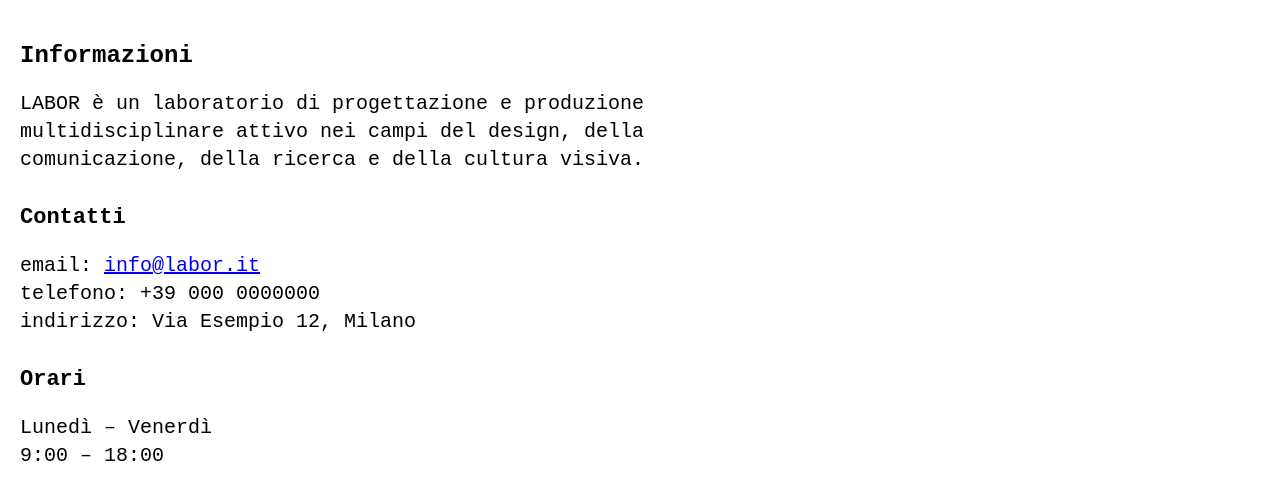
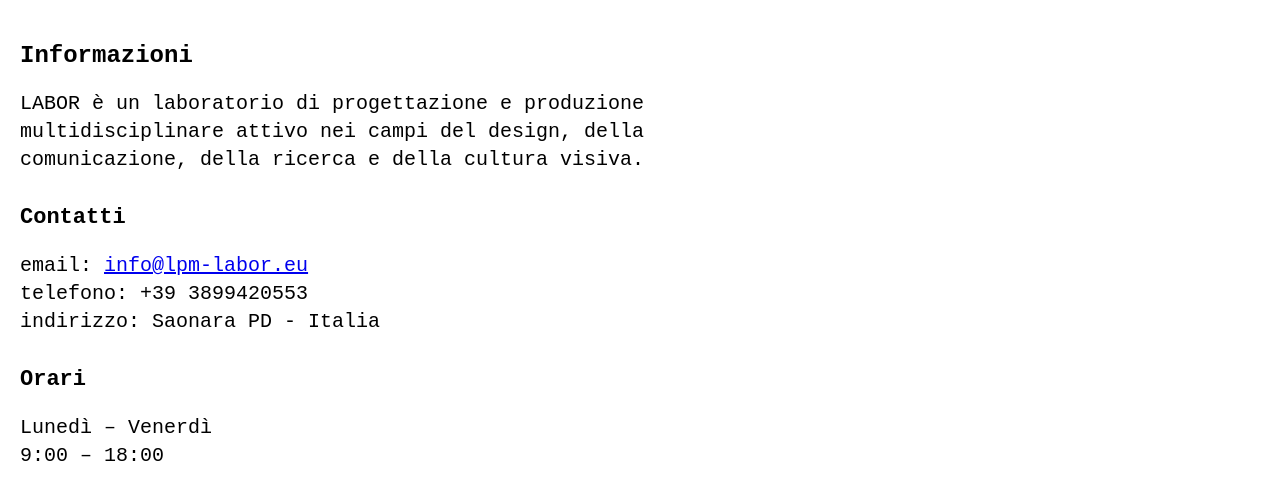
Before and after one commit to lpm-labor/labor-website, a plain HTML site: page info.html in a window 1280 px wide. Shown: the part 178-678 px from the top of the page. Drawn offline with Linux system fonts and the light colour scheme.

Commit message:
Update info.html

```diff
--- a/info.html
+++ b/info.html
@@ -104,9 +104,9 @@
 
         <h3>Contatti</h3>
         <p>
-            email: <a href="mailto:info@labor.it">info@labor.it</a><br>
-            telefono: +39 000 0000000<br>
-            indirizzo: Via Esempio 12, Milano
+            email: <a href="mailto:info@lpm-labor.eu">info@lpm-labor.eu</a><br>
+            telefono: +39 3899420553<br>
+            indirizzo: Saonara PD - Italia
         </p>
 
         <h3>Orari</h3>
```
